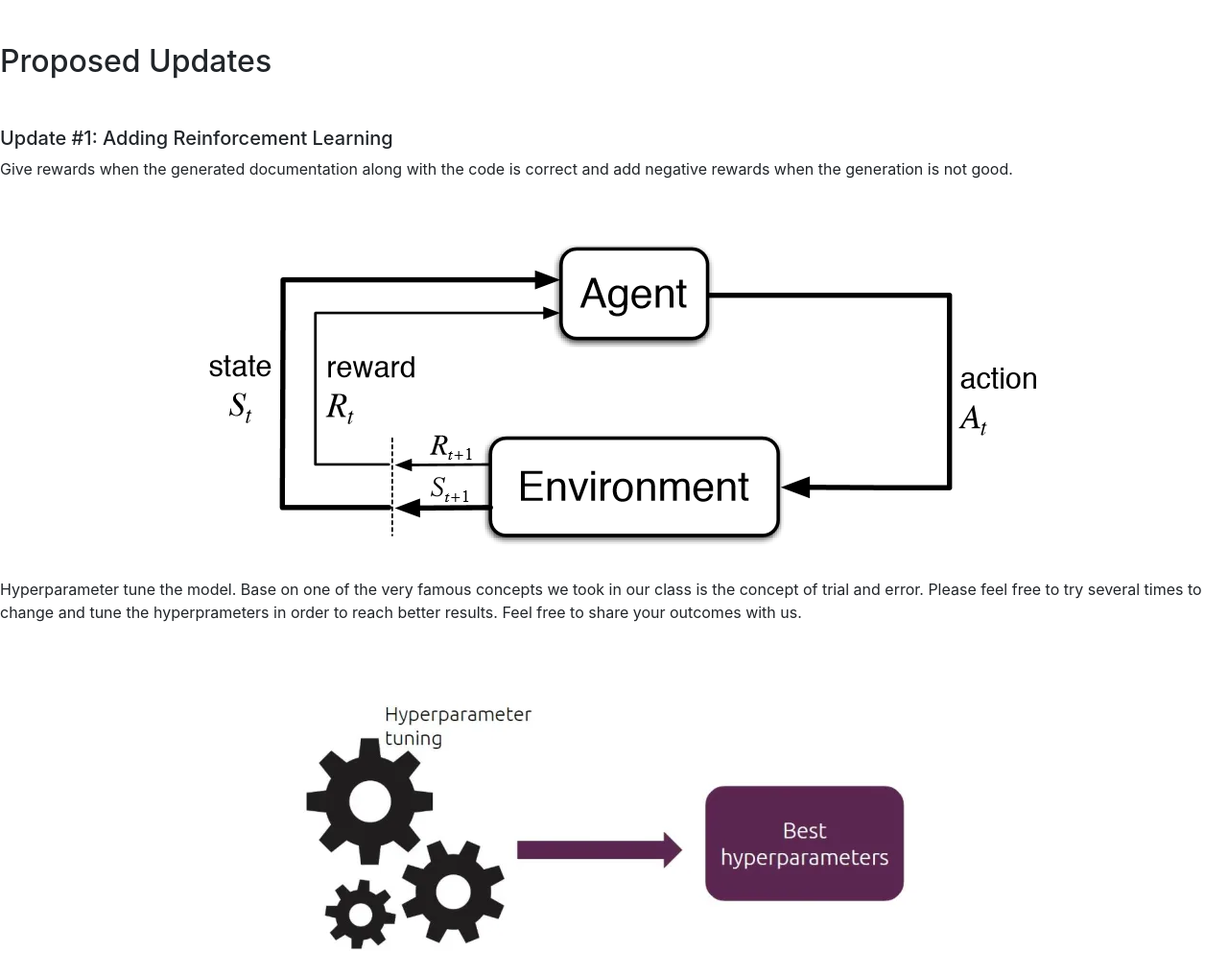
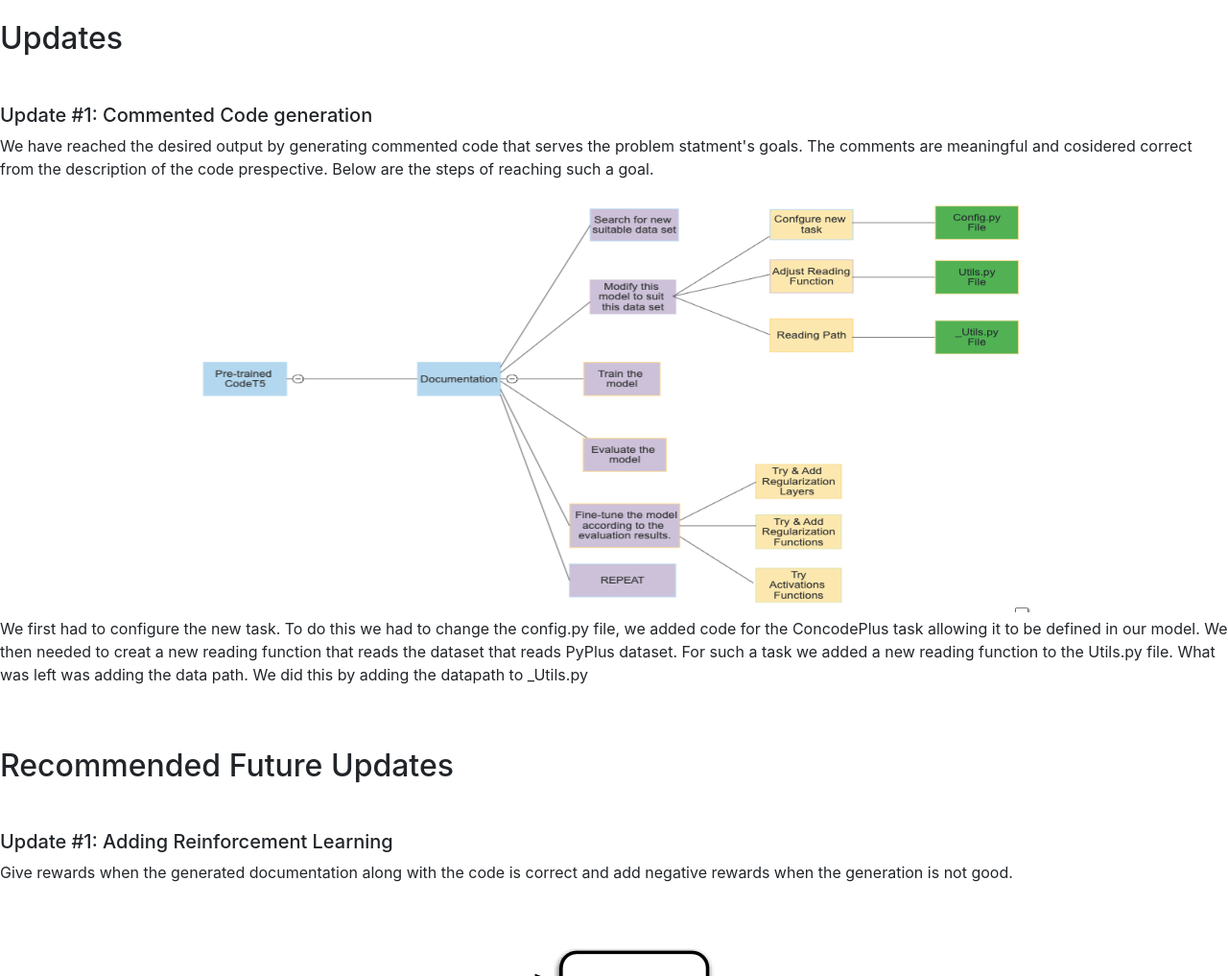
Before and after one commit to Shaalan-omar/ConcodePlus, a plain HTML site: page team-specific/index.html in a window 1280 px wide. Shown: the part 5000-6017 px from the top of the page at 96% size. Drawn offline with Linux system fonts and the light colour scheme.

Commit message:
shaalan edition

```diff
--- a/team-specific/index.html
+++ b/team-specific/index.html
@@ -162,10 +162,9 @@
         <h2 class="mt-5">Orignial Model from Literature.</h2>
 
         <p>
-			Our model, CodeT5, has 3 main versions. The small, base, and large. The small has 60 million parameters, the large has 770 million parameters and the base version, which we worked with is 220 million parameters.
-      We started with the small version due to our limitations on Google Colab, which made it very hard to work with versions that had larger size from the parameters prespective. However, due to reaching bad results
-      as explained in our previous presentations, we had to find a way around to use the base version. Using the base version worked more than fine, and we reached the desired output as shown above. Please find below
-      more details about the original codeT5 model.
+			The model, CodeT5, has 3 main versions. The small, base, and large. The small has 60 million parameters, the large has 770 million parameters and the base version is 220 million parameters.
+      Working with the small version due to the limitations on Google Colab, which makes it very hard to work with versions that had larger size from the parameters prespective. However, working with the small version ended up to reaching bad results
+      as explained in our previous presentations. However, working with PyPlus, the new dataset, made it easier to work with the small version.
 		</p>
 
 		<br/> <!-- Empty Line before the image -->
@@ -217,9 +216,33 @@
       </div>
     </div>
 
+
+    <div class = "row">
+        <div class="col-lg-12 text-left" >
+            <h2 class="mt-5" >Updates </h2>
+
+              <h5 class="mt-5">Update #1: Commented Code generation</h5>
+              <p>
+                We have reached the desired output by generating commented code that serves the problem statment's goals. The comments are meaningful and cosidered correct from the description of the code prespective.
+                Below are the steps of reaching such a goal.
+              </p>
+              <div class="img-container" align="center"> <!-- Block parent element -->
+                <img src="resources/images/workflow.png" class="img-fluid text-center">
+            </div>
+            <p>
+              We first had to configure the new task. To do this we had to change the config.py file, we added code for the ConcodePlus
+              task allowing it to be defined in our model. We then needed to creat a new reading function that reads the dataset that
+              reads PyPlus dataset. For such a task we added a new reading function to the Utils.py file. What was left was adding
+              the data path. We did this by adding the datapath to _Utils.py
+            </p>
+
+        </div>
+    </div>
+
+
     <div class="row">
       <div class="col-lg-12 text-left">
-        <h2 class="mt-5">Proposed Updates</h2>
+        <h2 class="mt-5">Recommended Future Updates</h2>
 
 
 		<h5 class="mt-5">Update #1: Adding Reinforcement Learning</h5>
```
Also changed, not shown: team-specific/resources/images/Screen Shot 2023-05-15 at 9.36.50 PM.png (added), team-specific/resources/images/workflow.png (added).
